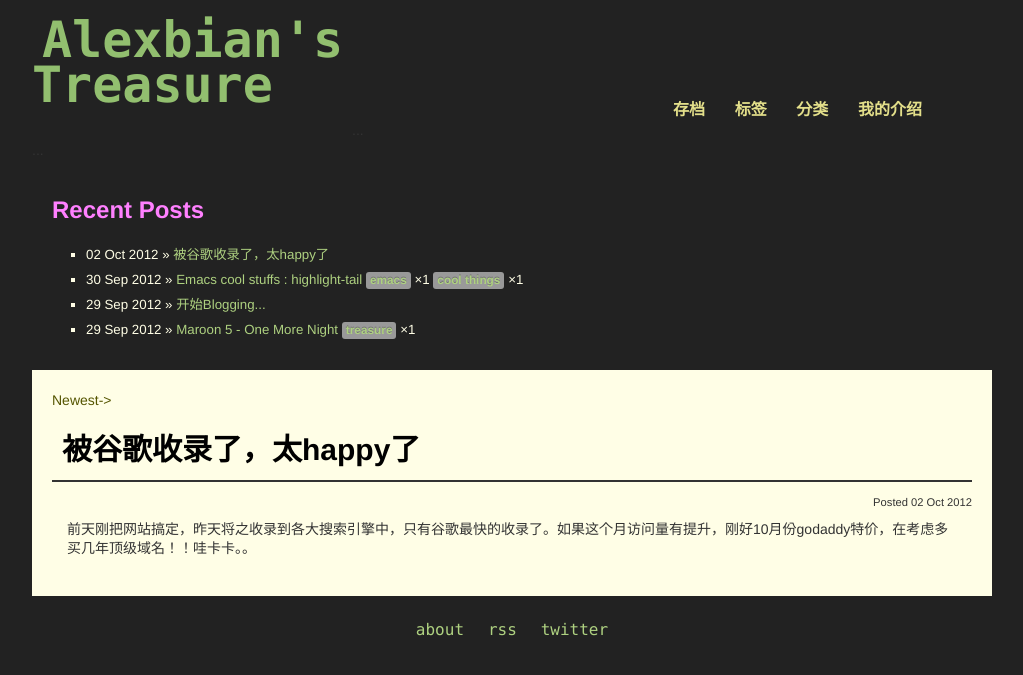
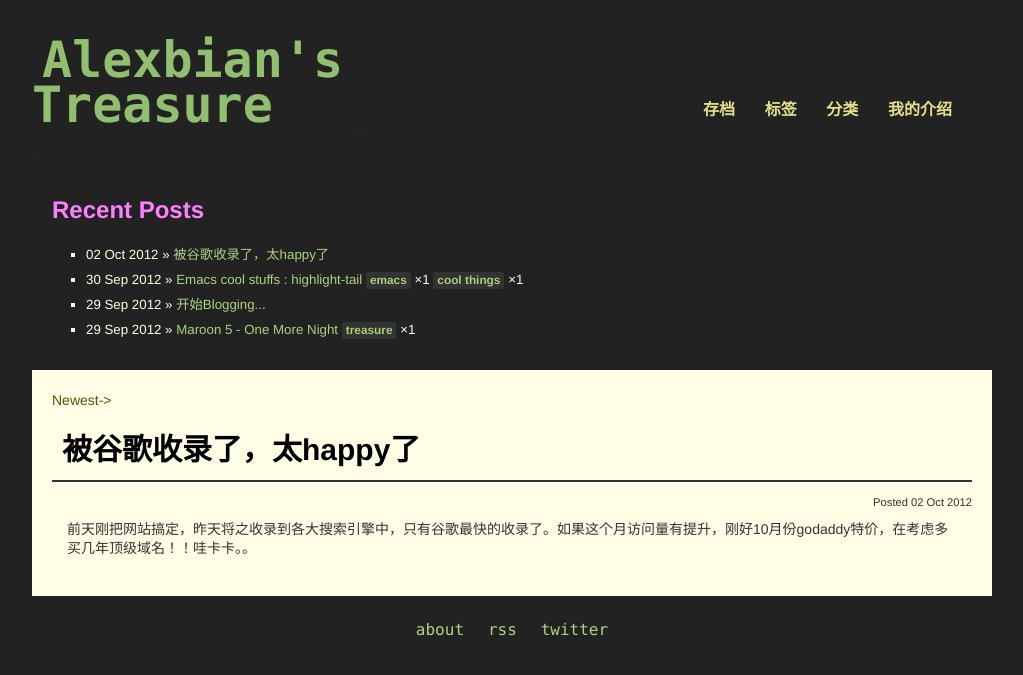
Before and after one commit to alexorg/dbian.github.com, a Jekyll site: the page built from index.html, in a window 1280 px wide. Shown: the top 675 px of the page, without its empty margins (138-1161 px from the left). Built offline with Jekyll 4.4.1, drawn with Linux system fonts in a browser that asks for light colours; comment, search, counter and statistics services are not loaded.

Commit message:
修复了添加bootstrap后的若干布局问题

```diff
--- a/_includes/JB/tags_list
+++ b/_includes/JB/tags_list
@@ -22,7 +22,7 @@
 {% else %}
   {% if tags_list.first[0] == null %}
     {% for tag in tags_list %}
-    	<span class="label"><a href="{{ BASE_PATH }}{{ site.JB.tags_path }}#{{ tag }}-ref">{{ tag }}</a></span> <span>×{{ site.tags[tag].size }}</span>
+    	<span class="label label-inverse"><a href="{{ BASE_PATH }}{{ site.JB.tags_path }}#{{ tag }}-ref">{{ tag }}</a></span> <span>×{{ site.tags[tag].size }}</span>
     {% endfor %}
   {% else %}
     {% for tag in tags_list %}
--- a/css/960.css
+++ b/css/960.css
@@ -4,9 +4,10 @@
 margin: 20px
 }
 .container .grid_1{width:60px}
-.container .grid_41  {width:400px;float:right;
+.container .grid_41  {
+    width:400px;float:right;
     margin-top: 100px;
-    margin-right: 30px }
+}
 .container .grid_40  {width:300px;float:left}
 .container .grid_8 {
     margin-left:0;
--- a/css/screen.css
+++ b/css/screen.css
@@ -15,7 +15,7 @@
 }
 
 .content p a, .content ul a {
-  color: #058;
+  color: #0E4DF0;
   /*background: #AED180;*/
 }
 
@@ -88,7 +88,7 @@
       margin-left: 5px;
   }
 .title {
-  margin: 20px 0;
+  margin: 40px 0 0 0;
 }
 
 .title h1 {
@@ -115,7 +115,9 @@
     color: #E3DF8A;
     margin-right: 20px
 }
-
+.info a:hover {
+    color: #92BF6F;
+}
 .content {
 	background: #FFFEE6;
 }
```
Also changed, not shown: 1 other file.
